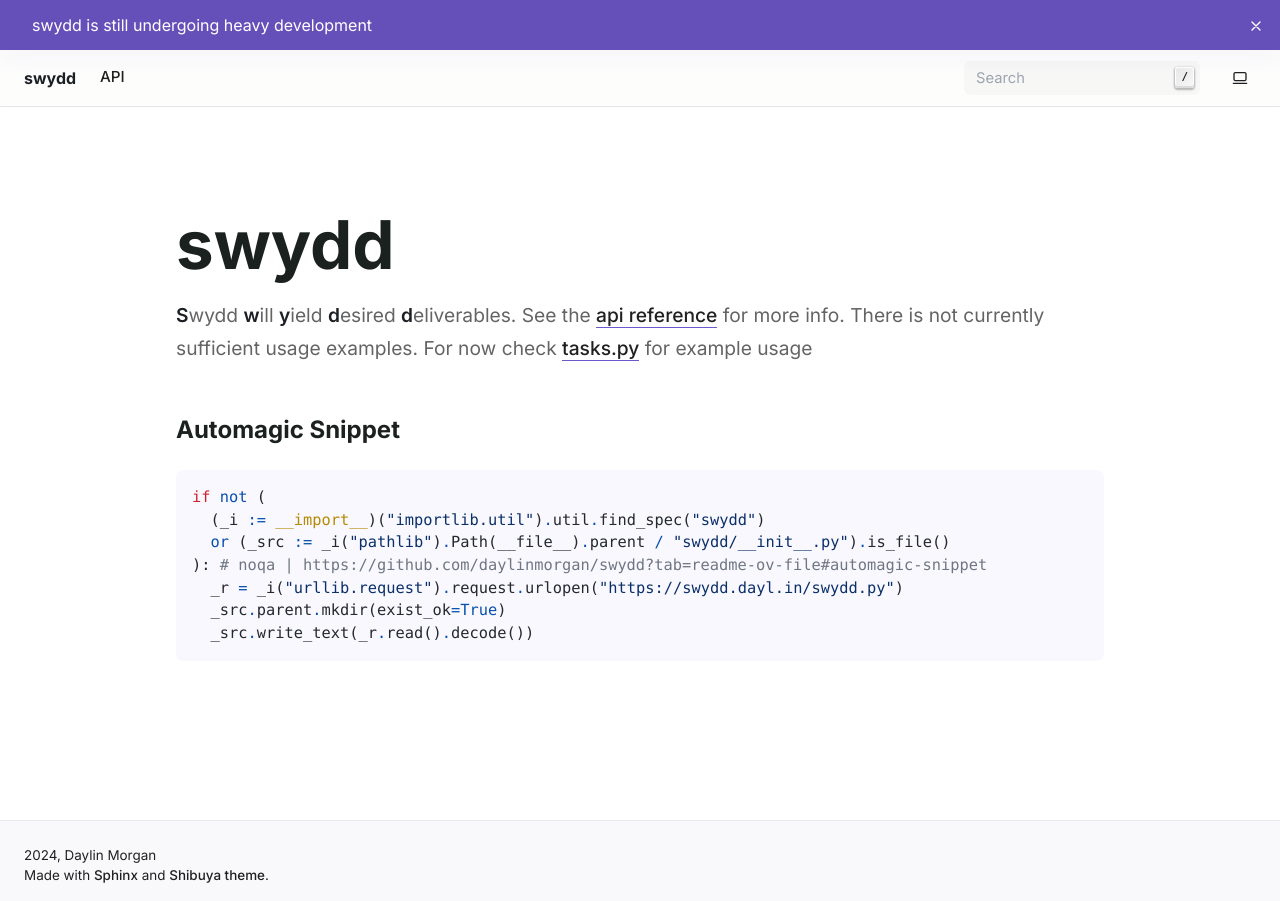
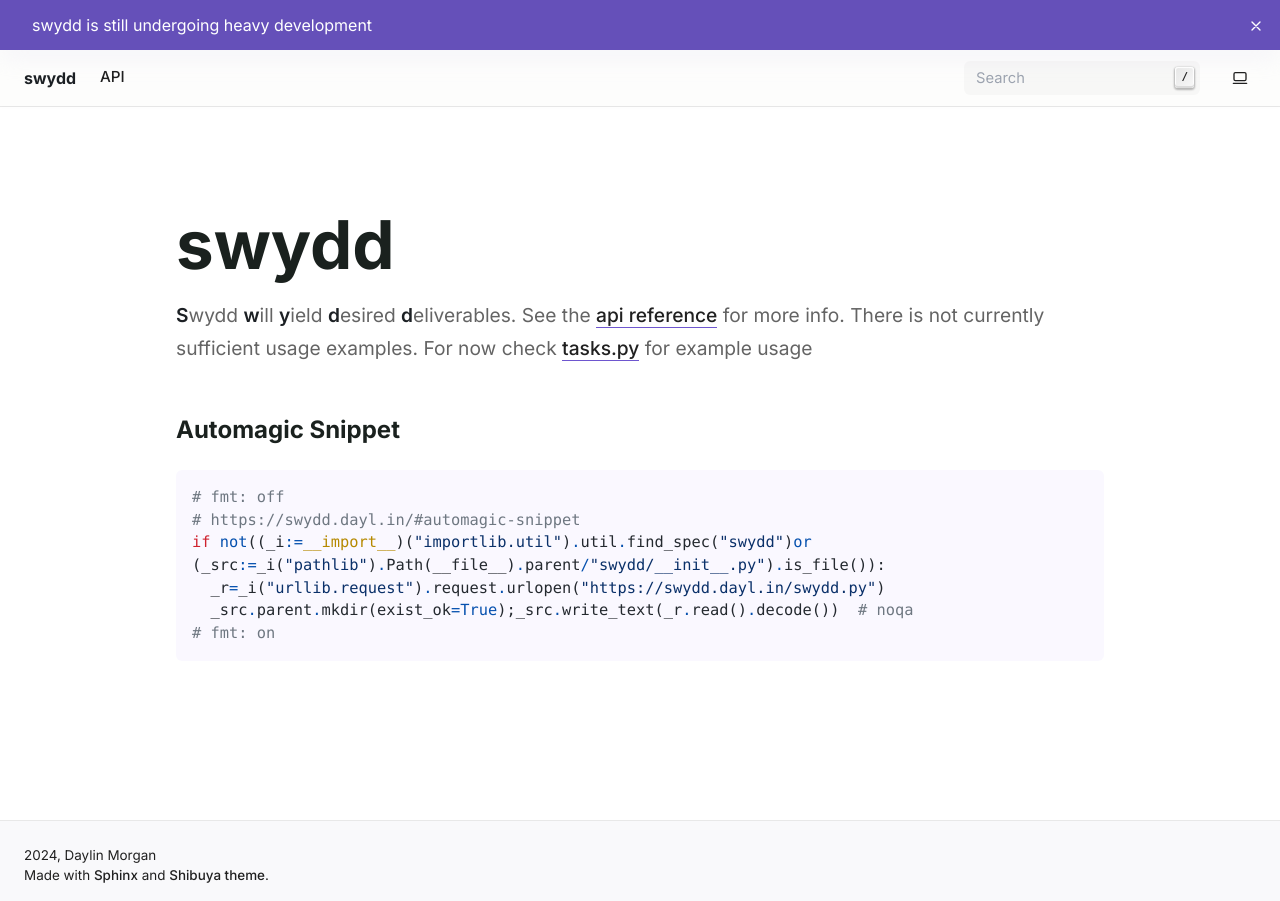
Before and after one commit to daylinmorgan/swydd, a Sphinx documentation site: the page built from docs/source/index.rst, in a window 1280 px wide. Built offline with Sphinx 7.4.7, drawn with Linux system fonts in a browser that asks for light colours.

Commit message:
use more succint automagic snippet

```diff
--- a/docs/source/index.rst
+++ b/docs/source/index.rst
@@ -17,13 +17,13 @@
 
 .. code-block:: python
 
-    if not (
-      (_i := __import__)("importlib.util").util.find_spec("swydd")
-      or (_src := _i("pathlib").Path(__file__).parent / "swydd/__init__.py").is_file()
-    ): # noqa | https://github.com/daylinmorgan/swydd?tab=readme-ov-file#automagic-snippet
-      _r = _i("urllib.request").request.urlopen("https://swydd.dayl.in/swydd.py")
-      _src.parent.mkdir(exist_ok=True)
-      _src.write_text(_r.read().decode())
+  # fmt: off
+  # https://swydd.dayl.in/#automagic-snippet
+  if not((_i:=__import__)("importlib.util").util.find_spec("swydd")or
+  (_src:=_i("pathlib").Path(__file__).parent/"swydd/__init__.py").is_file()):
+    _r=_i("urllib.request").request.urlopen("https://swydd.dayl.in/swydd.py")
+    _src.parent.mkdir(exist_ok=True);_src.write_text(_r.read().decode())  # noqa
+  # fmt: on
 
 .. toctree::
    :hidden:
```
Also changed, not shown: README.md (+7 -7 lines), 1 other file.
